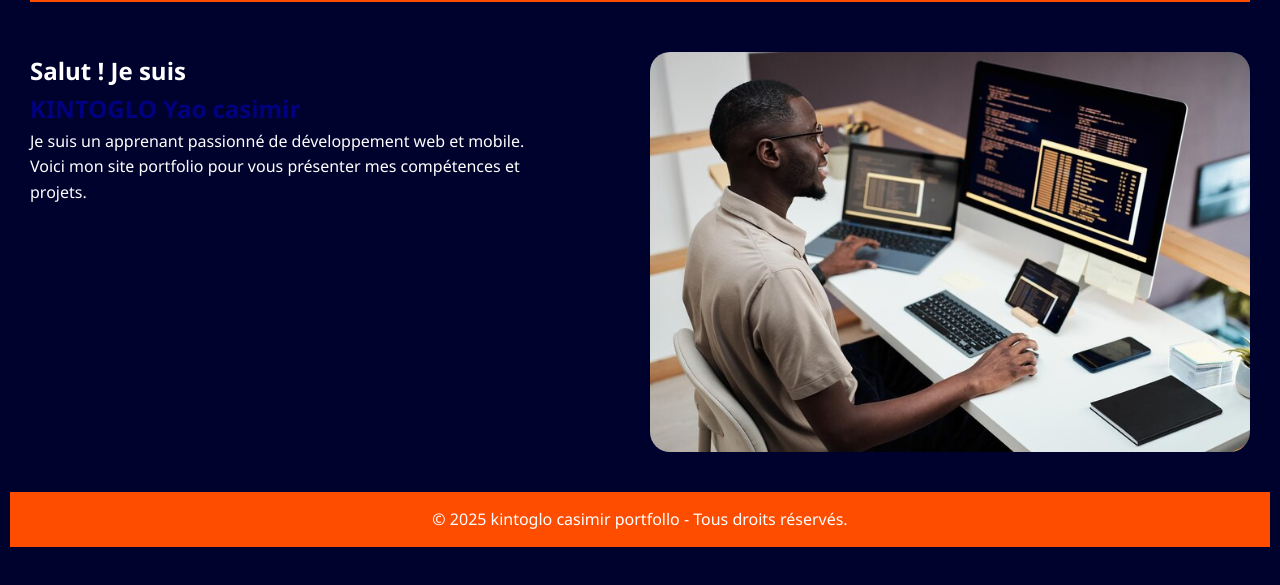
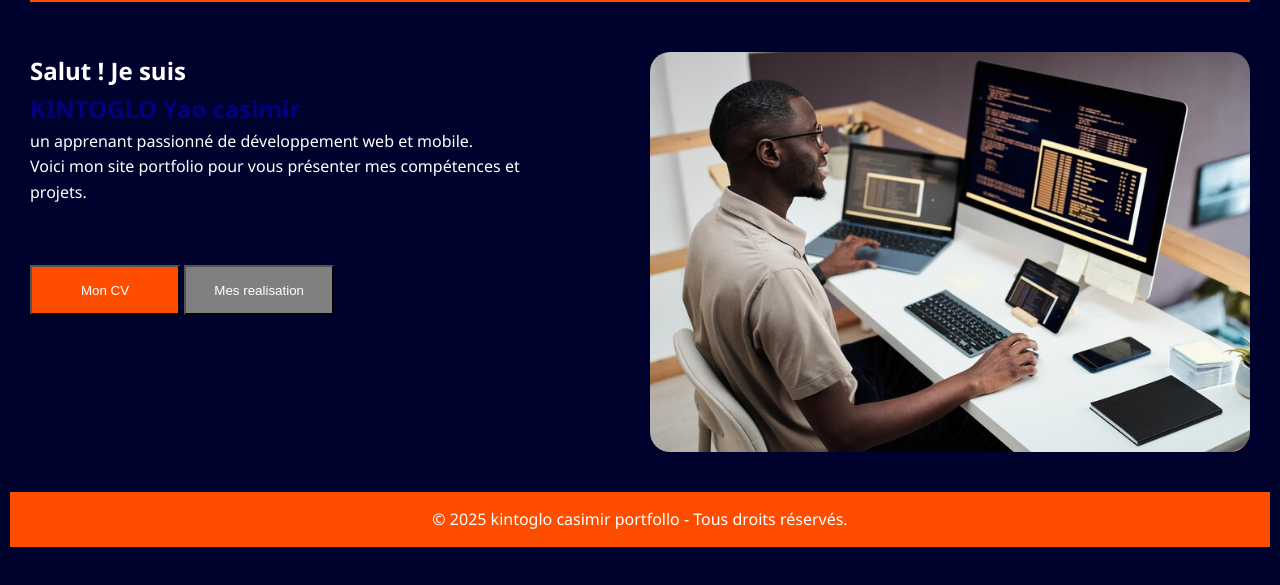
Before and after one commit to yaocasmirkintoglo-cpu/my-site, a plain HTML site: page index.html in a window 1280 px wide. Shown: the part 135-720 px from the top of the page. Drawn offline with Linux system fonts and the light colour scheme.

Commit message:
Mise à jour du HTML et CSS

```diff
--- a/index.html
+++ b/index.html
@@ -24,11 +24,15 @@
       <section>
         <h2>Salut ! Je suis</h2>
         <h1 class="nom">KINTOGLO Yao casimir</h1>
-        <p>Je suis un apprenant passionné de développement web et mobile.</p>
+        <p>un apprenant passionné de développement web et mobile.</p>
         <p>
           Voici mon site portfolio pour vous présenter mes compétences et
           projets.
         </p>
+        <div class="space"></div>
+        <button class="bt">Mon CV</button>
+        <button onclick="window.location.href='projets.html'" class="bt2">Mes realisation</button>
+        </a>
       </section>
       <img src="image1.jpg" alt="dev" class="image1 image-animee image-fade" />
     </main>
--- a/style.css
+++ b/style.css
@@ -212,3 +212,19 @@ footer {
     height: 200px;
     width: 335px;
 }
+.bt {
+    background-color: #FF4D00;
+    height: 50px;
+    width: 150px;
+}
+.bt2 {
+    background-color: gray;
+    height: 50px;
+    width: 150px;
+}
+.bt2:hover {
+    background-color: black;
+}
+.bt:hover {
+    background-color: red;
+}
```
Also changed, not shown: apropos.html (+3 -10 lines), projets.html (+2 -1 lines), image.jpg (added), image2.jpg, pf.png (added).
